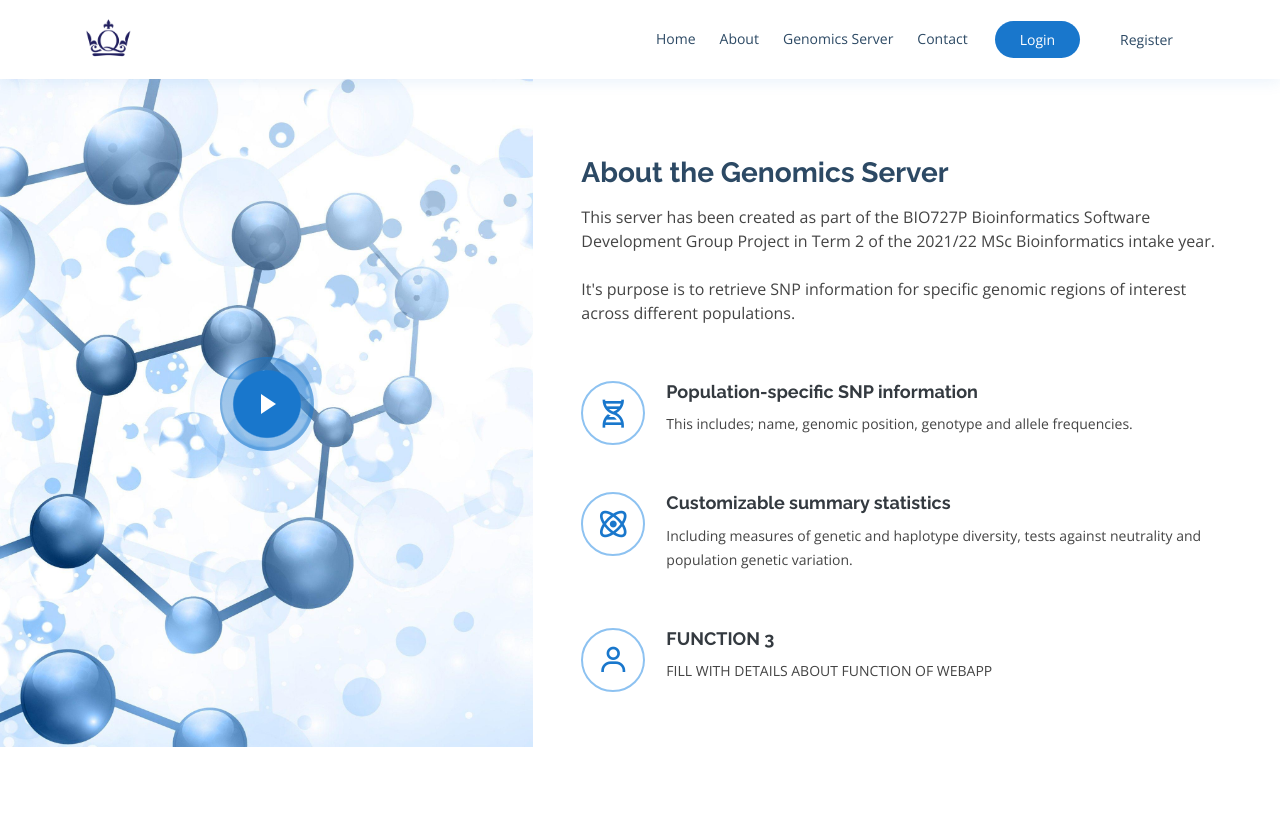
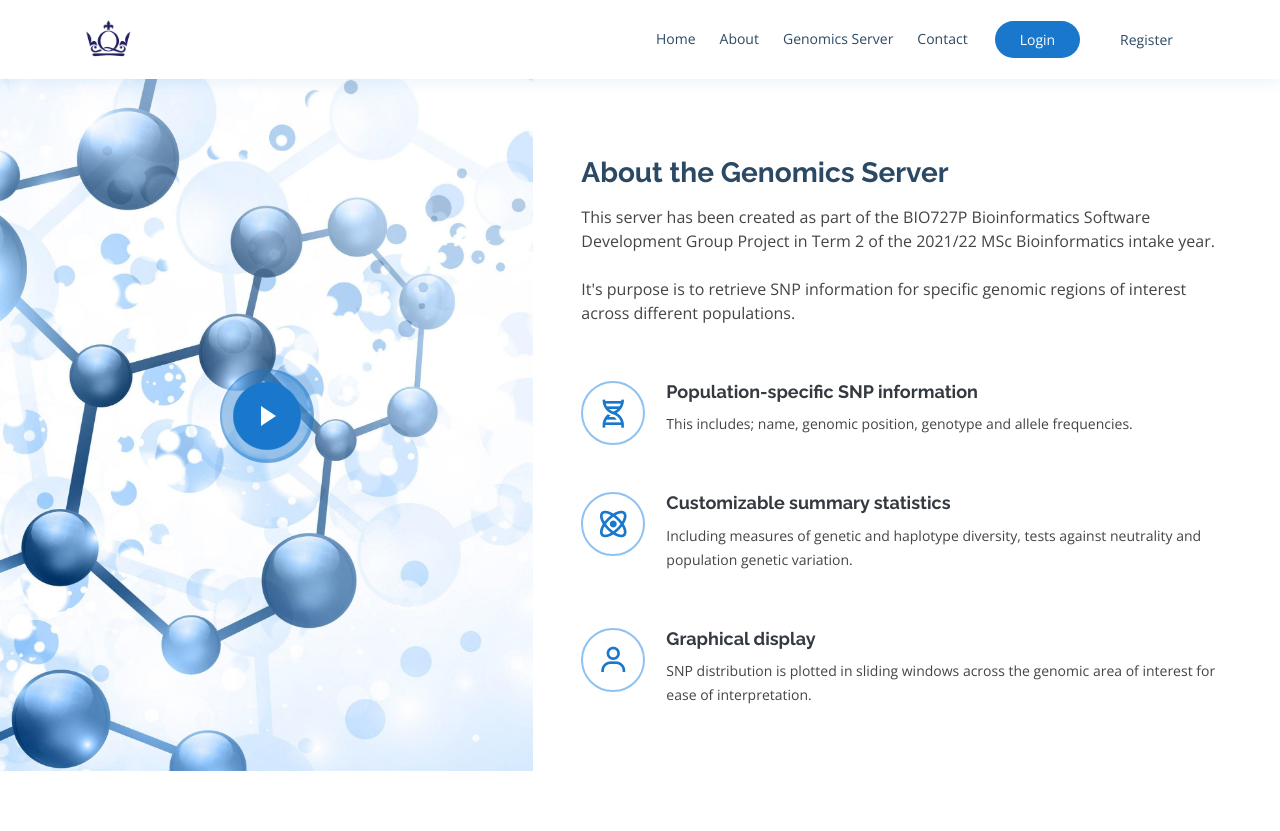
Before and after one commit to kennethchow/Software_Dev_Group_Project, a Flask app: page /about in a window 1280 px wide. Before the commit the page ends 747 px from the top, so only its background shows below. Run offline with Flask 2, Linux system fonts and the light colour scheme; some libraries are stand-ins or nearby versions.

Commit message:
Added in graphical description

```diff
--- a/website/templates/about.html
+++ b/website/templates/about.html
@@ -35,8 +35,9 @@
 
             <div class="icon-box">
               <div class="icon"><i class="bx bx-user"></i></div>
-              <h4 class="title"><a href="">FUNCTION 3</a></h4>
-              <p class="description">FILL WITH DETAILS ABOUT FUNCTION OF WEBAPP</p>
+              <h4 class="title"><a href="">Graphical display</a></h4>
+              <p class="description">SNP distribution is plotted in sliding windows across the genomic area
+              of interest for ease of interpretation.</p>
             </div>
 
           </div>
```
